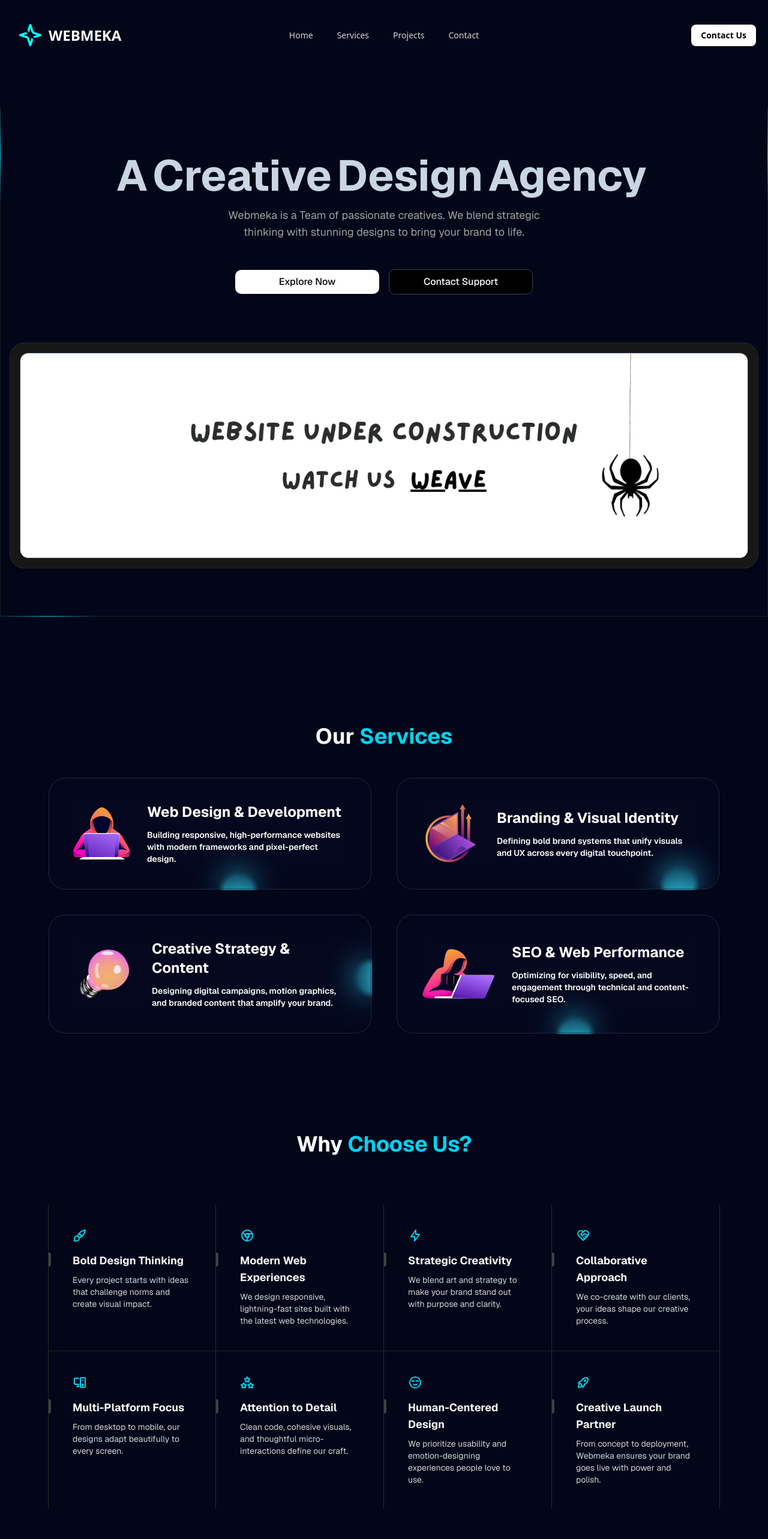
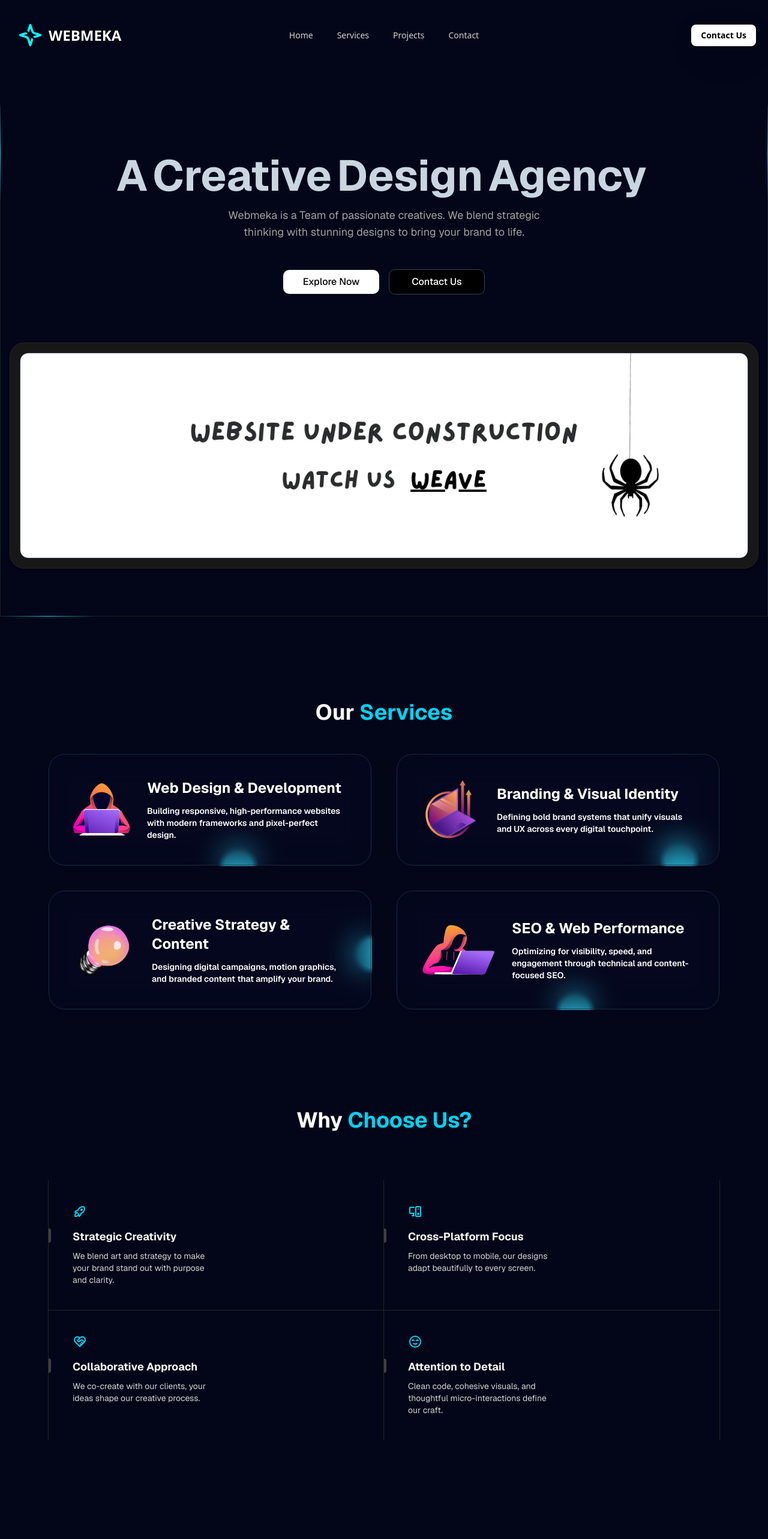
Before and after one commit to webmeka/webmeka, a Next.js app: page / in a window 1280 px wide. Shown: the top 2566 px of the page at 60% size. Built offline with nearby package versions, Linux system fonts and the light colour scheme.

Commit message:
👻👻 Fixes
Fixed sections spacing
Fixed Why choose us section [Too many items / cluttering UI ]
Fixed Hero buttons on mobile.

```diff
--- a/src/components/contact-us-section.tsx
+++ b/src/components/contact-us-section.tsx
@@ -4,7 +4,7 @@ import ContactPage from "@/components/ui/contact-us";
 
 const ContactUsSection = () => {
   return (
-    <section id="contact" className="min-h-[90vh] w-full px-5 md:px-10 lg:px-20 pt-10">
+    <section id="contact" className="min-h-[100vh] w-full px-5 md:px-10 lg:px-20 pt-10">
         <h2 className="text-4xl font-bold text-center  pt-25 mb-10"><span className='text-cyan-400'>Contact</span> Us</h2>
         <ContactPage />
     </section>
--- a/src/components/footer.tsx
+++ b/src/components/footer.tsx
@@ -11,16 +11,12 @@ const links = [
         href: '#projects',
     },
     {
-        title: 'Pricing',
-        href: '#pricing',
-    },
-    {
         title: 'Contact',
         href: '#contact',
     },
     {
         title: 'About',
-        href: '#',
+        href: '#Home',
     },
 ]
 
--- a/src/components/hero-section.tsx
+++ b/src/components/hero-section.tsx
@@ -6,7 +6,7 @@ import Image from "next/image";
 
 export default function HeroSectionOne() {
   return (
-    <section id="WebmekaHero" className="relative mx-auto my-10 flex max-w-7xl flex-col items-center justify-center">
+    <section id="WebmekaHero" className="relative mx-auto mt-10 flex max-w-7xl flex-col items-center justify-center">
 
       <div className="absolute inset-y-0 left-0 h-full w-px bg-neutral-200/80 dark:bg-neutral-800/80">
         <div className="absolute top-0 h-40 w-px bg-gradient-to-b from-transparent via-cyan-400 to-transparent" />
@@ -71,7 +71,7 @@ export default function HeroSectionOne() {
       behavior: "smooth",
     })
   }
-          className="w-60 transform rounded-lg bg-black px-6 py-2 font-medium text-white transition-all duration-300 hover:-translate-y-0.5 hover:bg-gray-800 dark:bg-white dark:text-black dark:hover:bg-gray-200">
+          className="w-60 md:w-40 transform rounded-lg bg-black px-6 py-2 font-medium text-white transition-all duration-300 hover:-translate-y-0.5 hover:bg-gray-800 dark:bg-white dark:text-black dark:hover:bg-gray-200">
             Explore Now
           </button>
           <button
@@ -80,8 +80,8 @@ export default function HeroSectionOne() {
       behavior: "smooth",
     })
   }
-          className="w-60 transform rounded-lg border border-gray-300 bg-white px-6 py-2 font-medium text-black transition-all duration-300 hover:-translate-y-0.5 hover:bg-gray-100 dark:border-gray-700 dark:bg-black dark:text-white dark:hover:bg-gray-900">
-            Contact Support
+          className="w-40 transform rounded-lg border border-gray-300 bg-white px-6 py-2 font-medium text-black transition-all duration-300 hover:-translate-y-0.5 hover:bg-gray-100 dark:border-gray-700 dark:bg-black dark:text-white dark:hover:bg-gray-900">
+            Contact Us
           </button>
         </motion.div>
         <motion.div
--- a/src/components/ui/features-section.tsx
+++ b/src/components/ui/WhyChooseWebmeka.tsx
@@ -15,22 +15,16 @@ import {
 export function WhyChooseWebmeka() {
   const features = [
     {
-      title: "Bold Design Thinking",
-      description:
-        "Every project starts with ideas that challenge norms and create visual impact.",
-      icon: <IconBrush />,
-    },
-    {
-      title: "Modern Web Experiences",
-      description:
-        "We design responsive, lightning-fast sites built with the latest web technologies.",
-      icon: <IconBrandChrome />,
-    },
-    {
       title: "Strategic Creativity",
       description:
         "We blend art and strategy to make your brand stand out with purpose and clarity.",
-      icon: <IconBolt />,
+      icon: <IconRocket />,
+    },
+      {
+      title: "Cross-Platform Focus",
+      description:
+        "From desktop to mobile, our designs adapt beautifully to every screen.",
+      icon: <IconDevices2 />,
     },
     {
       title: "Collaborative Approach",
@@ -39,34 +33,16 @@ export function WhyChooseWebmeka() {
       icon: <IconHeartHandshake />,
     },
     {
-      title: "Multi-Platform Focus",
-      description:
-        "From desktop to mobile, our designs adapt beautifully to every screen.",
-      icon: <IconDevices2 />,
-    },
-    {
       title: "Attention to Detail",
       description:
         "Clean code, cohesive visuals, and thoughtful micro-interactions define our craft.",
-      icon: <IconStars />,
-    },
-    {
-      title: "Human-Centered Design",
-      description:
-        "We prioritize usability and emotion-designing experiences people love to use.",
       icon: <IconMoodSmileBeam />,
-    },
-    {
-      title: "Creative Launch Partner",
-      description:
-        "From concept to deployment, Webmeka ensures your brand goes live with power and polish.",
-      icon: <IconRocket />,
     },
   ];
 
   return (
-    <section id="WhyWebmeka" className="relative z-10 py-20 max-w-7xl mx-auto">
-      <div className="grid grid-cols-1 md:grid-cols-2 lg:grid-cols-4">
+    <section id="WhyWebmeka" className="relative z-10 pt-20 max-w-7xl mx-auto">
+      <div className="grid grid-cols-1 md:grid-cols-2">
         {features.map((feature, index) => (
           <Feature key={feature.title} {...feature} index={index} />
         ))}
@@ -90,14 +66,14 @@ const Feature = ({
     <div
       className={cn(
         "flex flex-col lg:border-r py-10 relative group/feature dark:border-neutral-800",
-        (index === 0 || index === 4) && "lg:border-l dark:border-neutral-800",
-        index < 4 && "lg:border-b dark:border-neutral-800"
+        (index === 0 || index === 2) && "lg:border-l dark:border-neutral-800",
+        index < 2 && "lg:border-b dark:border-neutral-800"
       )}
     >
-      {index < 4 ? (
-        <div className="opacity-0 group-hover/feature:opacity-100 transition duration-200 absolute inset-0 h-full w-full bg-gradient-to-t from-neutral-100 dark:from-slate-800 to-transparent pointer-events-none" />
+      {index < 2 ? (
+        <div className="opacity-0 group-hover/feature:opacity-100 transition duration-200 absolute inset-0 h-full w-full bg-gradient-to-t from-neutral-100 dark:from-slate-900 to-transparent pointer-events-none" />
       ) : (
-        <div className="opacity-0 group-hover/feature:opacity-100 transition duration-200 absolute inset-0 h-full w-full bg-gradient-to-b from-neutral-100 dark:from-slate-800 to-transparent pointer-events-none" />
+        <div className="opacity-0 group-hover/feature:opacity-100 transition duration-200 absolute inset-0 h-full w-full bg-gradient-to-b from-neutral-100 dark:from-slate-900 to-transparent pointer-events-none" />
       )}
 
       <div className="mb-4 relative z-10 px-10 text-cyan-400">{icon}</div>
--- a/src/components/ui/contact-us.tsx
+++ b/src/components/ui/contact-us.tsx
@@ -10,7 +10,7 @@ const ContactPage = () => (
       <p className="mt-4 text-base sm:text-lg text-muted-foreground">
         Our friendly team is always here to chat.
       </p>
-      <div className="max-w-(--breakpoint-xl) mx-auto py-20 grid md:grid-cols-2 lg:grid-cols-3 gap-16 md:gap-10 px-6 md:px-0">
+      <div className="max-w-(--breakpoint-xl) mx-auto py-26 grid md:grid-cols-2 lg:grid-cols-3 gap-16 md:gap-10 px-6 md:px-0">
         <div className="text-center flex flex-col items-center">
           <div className="h-12 w-12 flex items-center justify-center bg-primary/5 dark:bg-primary/10 text-primary rounded-full">
             <MailIcon />
--- a/src/components/ui/resizable-navbar.tsx
+++ b/src/components/ui/resizable-navbar.tsx
@@ -159,7 +159,7 @@ export const MobileNav = ({ children, className }: MobileNavProps) => {
           ? "0 0 24px rgba(34, 42, 53, 0.06), 0 1px 1px rgba(0, 0, 0, 0.05), 0 0 0 1px rgba(34, 42, 53, 0.04), 0 0 4px rgba(34, 42, 53, 0.08), 0 16px 68px rgba(47, 48, 55, 0.05), 0 1px 0 rgba(255, 255, 255, 0.1) inset"
           : "none",
         width: visible ? "90%" : "100%",
-        paddingRight: visible ? "24px" : "0px",
+        paddingRight: visible ? "28px" : "15px",
         paddingLeft: visible ? "12px" : "0px",
         borderRadius: visible ? "50px" : "2rem",
         y: visible ? 20 : 0,
@@ -211,7 +211,7 @@ export const MobileNavMenu = ({
           animate={{ opacity: 1 }}
           exit={{ opacity: 0 }}
           className={cn(
-            "absolute inset-x-0 top-16 z-50 flex w-full flex-col items-start justify-start gap-4 rounded-lg bg-white px-4 py-8 shadow-[0_0_24px_rgba(34,_42,_53,_0.06),_0_1px_1px_rgba(0,_0,_0,_0.05),_0_0_0_1px_rgba(34,_42,_53,_0.04),_0_0_4px_rgba(34,_42,_53,_0.08),_0_16px_68px_rgba(47,_48,_55,_0.05),_0_1px_0_rgba(255,_255,_255,_0.1)_inset] dark:bg-neutral-950",
+            "absolute inset-x-0 top-20 z-50 flex w-[50vw] mx-auto mr-0 flex-col items-center justify-center gap-4 rounded-lg bg-white px-4 py-8 shadow-[0_0_24px_rgba(34,_42,_53,_0.06),_0_1px_1px_rgba(0,_0,_0,_0.05),_0_0_0_1px_rgba(34,_42,_53,_0.04),_0_0_4px_rgba(34,_42,_53,_0.08),_0_16px_68px_rgba(47,_48,_55,_0.05),_0_1px_0_rgba(255,_255,_255,_0.1)_inset] dark:bg-neutral-950",
             className,
           )}
         >
--- a/src/components/why-choose-us.tsx
+++ b/src/components/why-choose-us.tsx
@@ -1,6 +1,6 @@
 "use client";
 
-import { WhyChooseWebmeka } from "@/components/ui/features-section";
+import { WhyChooseWebmeka } from "@/components/ui/WhyChooseWebmeka";
 
 const ChooseUsSection = () => {
   return (
```
